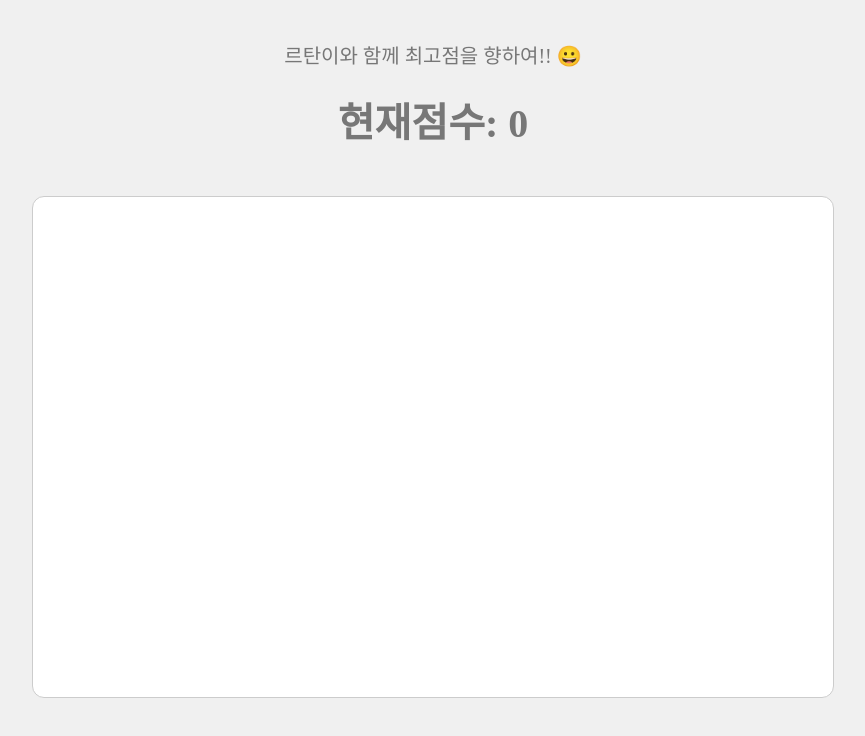
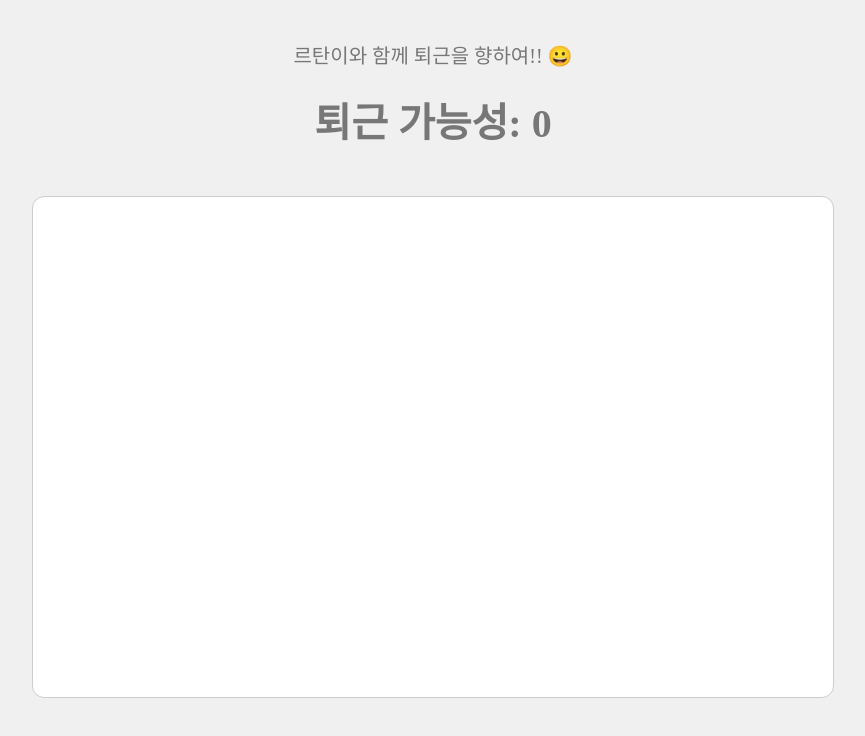
Before and after one commit to jimininin9999/hi, a plain HTML site: page index.html in a window 1280 px wide. Shown: the whole page, without its empty margins (207-1072 px from the left). Drawn offline with Linux system fonts and the light colour scheme.

Commit message:
Update index.html

```diff
--- a/index.html
+++ b/index.html
@@ -4,7 +4,7 @@
 <head>
     <meta charset="UTF-8" />
     <meta name="viewport" content="width=device-width, initial-scale=1.0" />
-    <title> 팡팡팡 팝콘아 터려라 팡팡팡 </title>
+    <title> 달려라 르탄아 </title>
     <!--
     ==============================
     ====== Customizable CSS ======
@@ -92,7 +92,7 @@
                 defeat: './sounds/defeat1.mp3'
             },
             images: {
-                background: 'images/Firefly 검은배경, 튀어오르는 팝콘, 팝콘 알맹이, 팝콘통 배경으로 꾸미기, 영화관련 느낌나게 17006.jpg',
+                background: './images/Firefly 검은배경, 튀어오르는 팝콘, 팝콘 알맹이, 팝콘통 배경으로 꾸미기, 영화관련 느낌나게 17006.jpg',
                 gameStart: './images/gamestart.png',
                 gameOver: './images/gameover.png',
                 restart: './images/restart.png',
@@ -277,8 +277,8 @@
 </head>
 
 <body>
-    <p id="subtitle">르탄이와 함께 최고점을 향하여!! 😀</p>
-    <p id="score">현재점수: 0</p>
+    <p id="subtitle">르탄이와 함께 퇴근을 향하여!! 😀</p>
+    <p id="score">퇴근 가능성: 0</p>
     <main>
         <canvas id="canvas"></canvas>
     </main>
```
